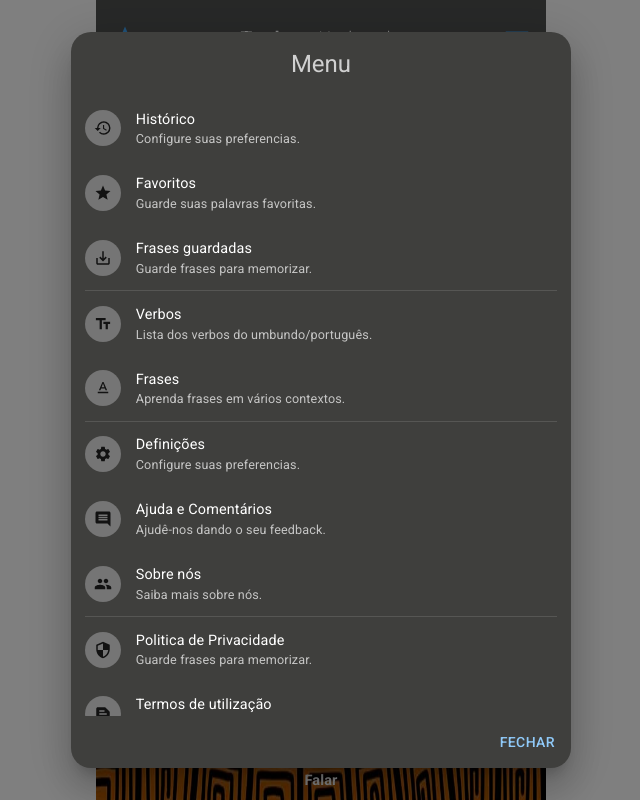
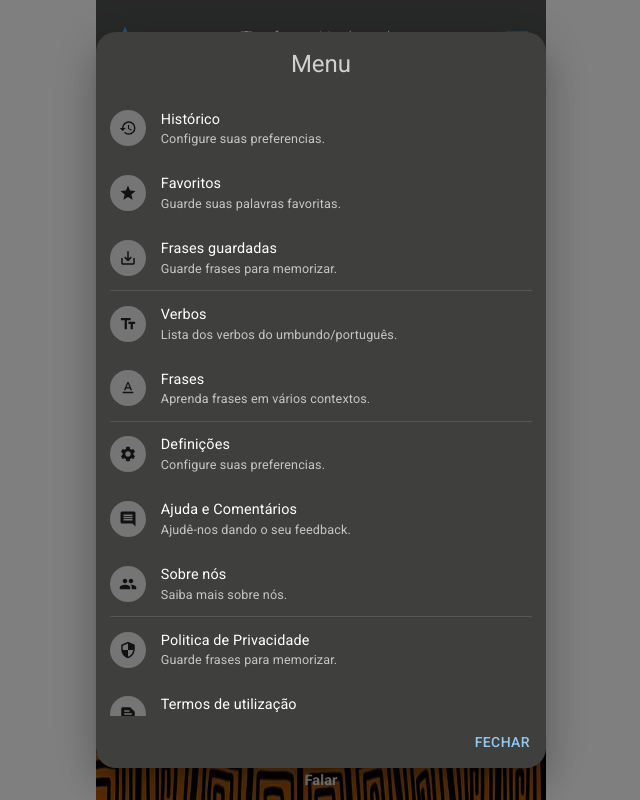
Before and after one commit to Francisco-Fetapi/portuguese-umbundo-dictionary, a React (Vite) app: page / in a window 1280 px wide. Both pictures are taken after a click on the button 835 px from the left and 39 px from the top of the page. Shown: the whole page, without its empty margins (319-959 px from the left). Built offline with nearby package versions, Linux system fonts and the light colour scheme.

Commit message:
refactor: ModalMenu

```diff
--- a/src/components/ModalMenu.tsx
+++ b/src/components/ModalMenu.tsx
@@ -39,7 +39,6 @@ export default function ModalMenu({ handleClose, open }: Props) {
         open={open}
         TransitionComponent={Transition}
         keepMounted
-        onClose={handleClose}
         maxWidth="md"
         PaperProps={{
           sx: {
@@ -50,6 +49,7 @@ export default function ModalMenu({ handleClose, open }: Props) {
             borderRadius: "20px",
             position: "relative",
             margin: "5px",
+            maxWidth: "var(--max-width)",
           },
         }}
       >
```
